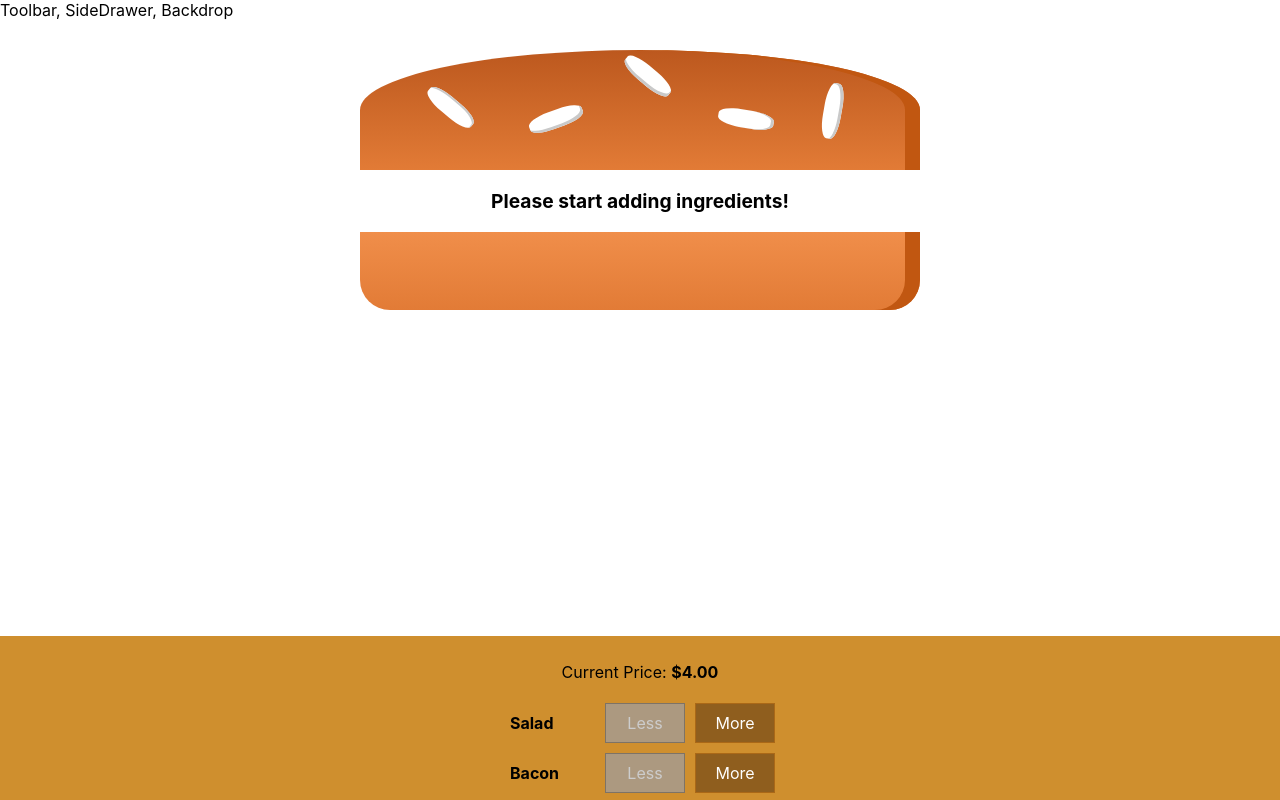
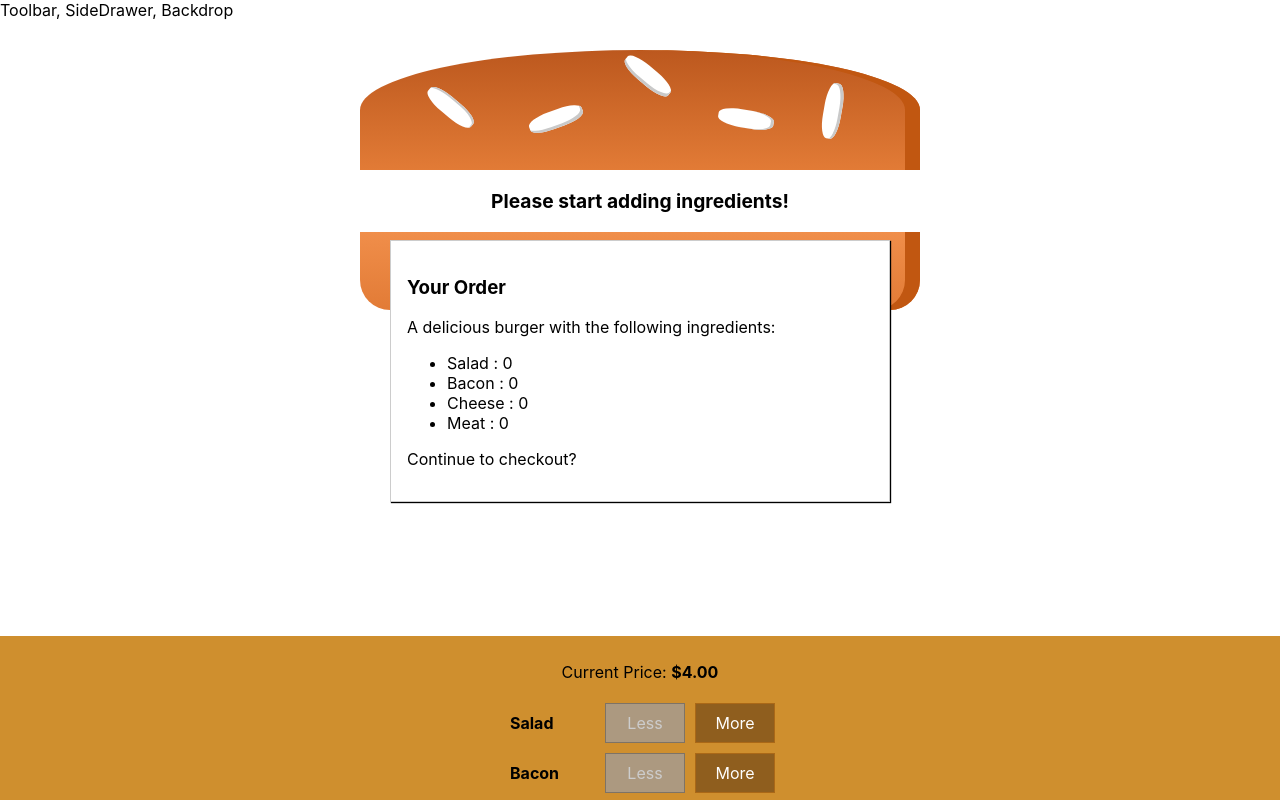
Before and after one commit to Rawgher/react_burger_app, a React app: page / in a window 1280 px wide. Shown: the top 800 px of the page. Built offline with nearby package versions, Linux system fonts and the light colour scheme.

Commit message:
created modal and summary

```diff
--- /dev/null
+++ b/src/components/Burger/BurgerControls/OrderSummary/OrderSummary.js
@@ -0,0 +1,23 @@
+import React from "react";
+import Aux from "../../../../hoc/Auxiliary";
+
+const orderSummary = props => {
+  const ingredientSummary = Object.keys(props.ingredients).map(igKey => {
+    return (
+      <li>
+        <span style={{ textTransform: "capitalize" }}>{igKey}</span> :
+        {props.ingredients[igKey]}
+      </li>
+    );
+  });
+  return (
+    <Aux>
+      <h3>Your Order</h3>
+      <p>A delicious burger with the following ingredients:</p>
+      <ul>{ingredientSummary}</ul>
+      <p> Continue to checkout? </p>
+    </Aux>
+  );
+};
+
+export default orderSummary;
--- /dev/null
+++ b/src/components/Burger/OrderSummary/OrderSummary.js
@@ -0,0 +1,23 @@
+import React from "react";
+import Aux from "../../../hoc/Auxiliary";
+
+const orderSummary = props => {
+  const ingredientSummary = Object.keys(props.ingredients).map(igKey => {
+    return (
+      <li>
+        <span style={{ textTransform: "capitalize" }}>{igKey}</span> :{" "}
+        {props.ingredients[igKey]}
+      </li>
+    );
+  });
+  return (
+    <Aux>
+      <h3>Your Order</h3>
+      <p>A delicious burger with the following ingredients:</p>
+      <ul>{ingredientSummary}</ul>
+      <p> Continue to checkout? </p>
+    </Aux>
+  );
+};
+
+export default orderSummary;
--- /dev/null
+++ b/src/components/UI/Modal/Modal.js
@@ -0,0 +1,6 @@
+import React from "react";
+import classes from "./Modal.module.css";
+
+const modal = props => <div className={classes.Modal}>{props.children}</div>;
+
+export default modal;
--- /dev/null
+++ b/src/components/UI/Modal/Modal.module.css
@@ -0,0 +1,20 @@
+.Modal {
+  position: fixed;
+  z-index: 500;
+  background-color: white;
+  width: 70%;
+  border: 1px solid #ccc;
+  box-shadow: 1px 1px 1px black;
+  padding: 16px;
+  left: 15%;
+  top: 30%;
+  box-sizing: border-box;
+  transition: all 0.3s ease-out;
+}
+
+@media (min-width: 600px) {
+  .Modal {
+    width: 500px;
+    left: calc(50% - 250px);
+  }
+}
--- a/src/containers/BurgerBuilder/BurgerBuilder.js
+++ b/src/containers/BurgerBuilder/BurgerBuilder.js
@@ -1,6 +1,8 @@
 import React, { Component } from "react";
 import Burger from "../../components/Burger/Burger";
 import BurgerControls from "../../components/Burger/BurgerControls/burgerControls";
+import OrderSummary from "../../components/Burger/OrderSummary/OrderSummary";
+import Modal from "../../components/UI/Modal/Modal";
 import Aux from "../../hoc/Auxiliary";
 
 const INGREDIENT_PRICES = {
@@ -79,6 +81,9 @@
 
     return (
       <Aux>
+        <Modal>
+          <OrderSummary ingredients={this.state.ingredients} />
+        </Modal>
         <Burger ingredients={this.state.ingredients} />
         <BurgerControls
           ingredientAdded={this.addIngredientHandler}
```
Also changed, not shown: src/components/UI/Backdrop/Backdrop.js (added).
